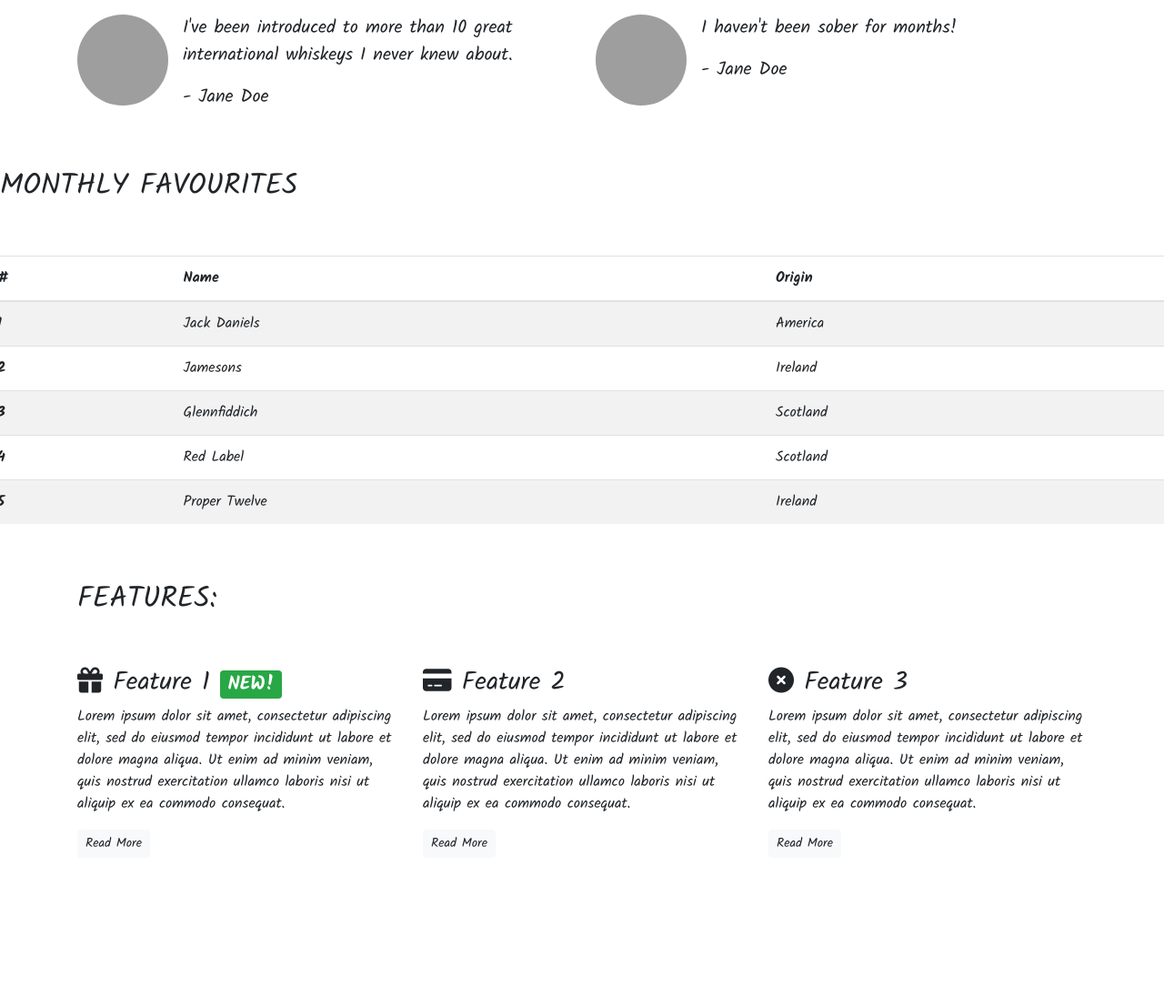
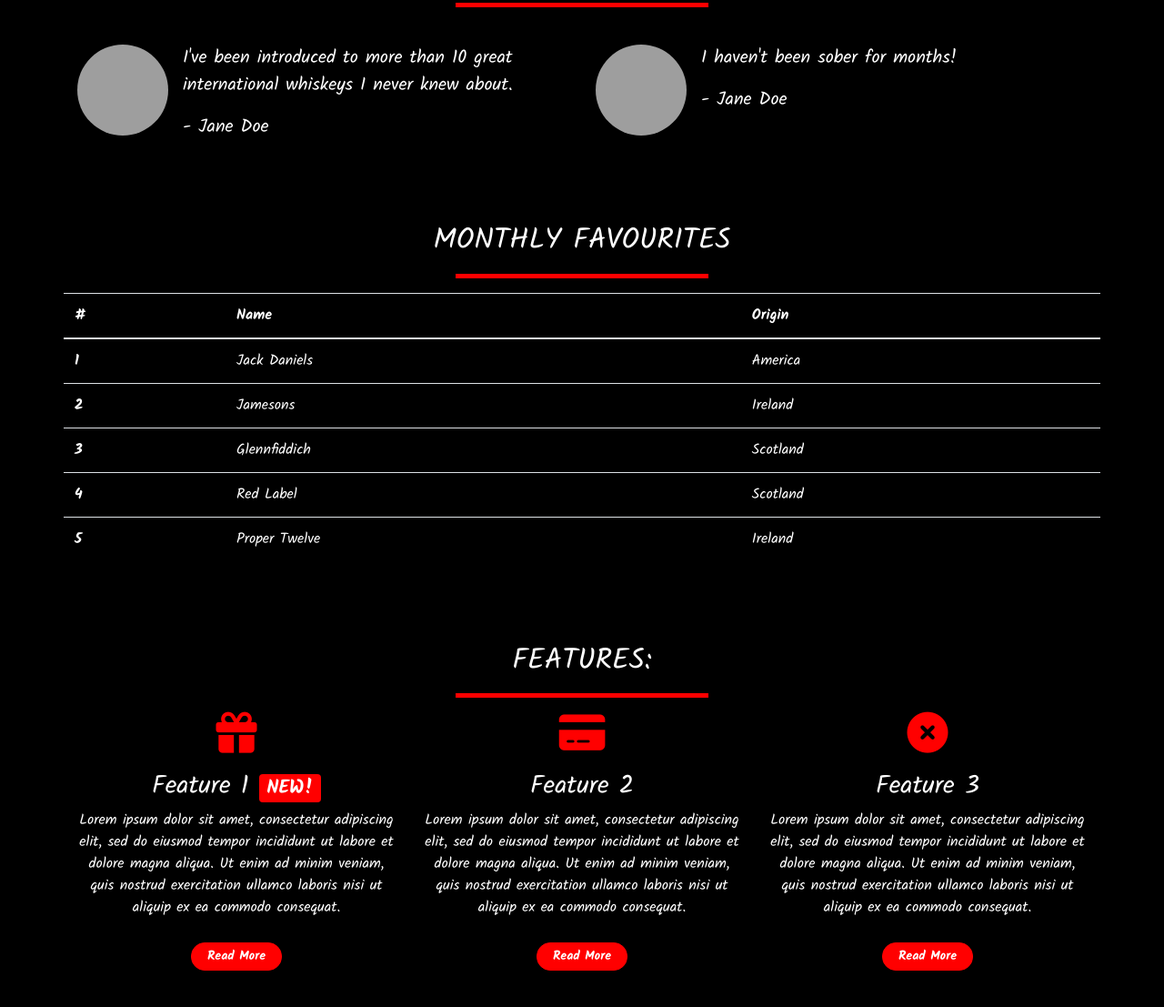
Before and after one commit to bubbly16/test, a plain HTML site: page index.html in a window 1280 px wide. Shown: the part 926-2033 px from the top of the page at 91% size. Before the commit the page ends 1885 px from the top, so only its background shows below. Drawn offline with nearby package versions, Linux system fonts and the light colour scheme; grey boxes are pictures that could not be loaded.

Commit message:
styled quotes and features

```diff
--- a/css/style.css
+++ b/css/style.css
@@ -1,5 +1,10 @@
 body {
   font-family: "Kalam", cursive;
+}
+
+.container-wrapper {
+    background-color: black;
+    color: white;
 }
 
 .alert-container .col-12 {
@@ -12,8 +17,13 @@ body {
     margin-bottom: 0;
     padding: 5px 15px;
     color: #fd0000;
-    background-color: #ffc200;
-    border-color: #ff0000;
+    background-color: white;
+    border-color: black;
+}
+
+.lead mark{
+    background-color: red;
+    color: white;
 }
 
 .callout-container {
@@ -41,10 +51,20 @@ body {
     background-color: rgba(0,0,0,0.5);
 }
 
-.quotes-container {
+/*Page headers*/
+
+.page-header {
+    margin-bottom: 0;
+    border-bottom: 0;
+    text-align: center;
 }
 
-.features-container {
+.page-header h2 {
+    margin-top: 0;
+}
+
+.quotes .page-header {
+    margin-bottom: 25px;
 }
 
 /*Block Dividers*/
@@ -53,14 +73,18 @@ body {
     width: 50%;
     height: 5px;
     border: 0;
-}
-
-.block-divider--red {
-    background-color: red;
+    background-color: red
 }
 
 .block-divider--short {
     width: 25%;
+}
+
+/*Content containers*/
+
+.content-container {
+    padding-top: 75px;
+    padding-bottom:
 }
 
 /*Navbar*/
@@ -162,3 +186,29 @@ a:hover {
     background-color: white;
     border-color: white;
 }
+
+.feature {
+    text-align: center;
+    margin-bottom: 40px;
+}
+
+.feature i {
+    margin-bottom: 20px;
+    font-size: 45px;
+    line-height: 45px;
+    color: red;
+}
+
+.feature .btn {
+    background-color: red;
+    border-color: red;
+    border-radius: 15px;
+    min-width: 100px;
+    font-weight: bold;
+    margin-top: 10px;
+    color: white;
+}
+
+.badge--red {
+    background-color: red
+}
--- a/index.html
+++ b/index.html
@@ -87,7 +87,7 @@
           <p class="navbar-text my-auto mr-2">
             <i>Great Whiskey Delivered to your door!</i>
           </p>
-          <a class="btn--cta btn--red" href="/login">Sign In / Sign Up</a>
+          <a     href="/login">Sign In / Sign Up</a>
         </div>
       </nav>
     </div>
@@ -101,7 +101,7 @@
             <h1 class="jumbotron-header">
               The finest whiskeys delivered to your doorstep.
             </h1>
-            <hr class="block-divider block-divider--red" />
+            <hr class="block-divider" />
             <p class="lead">
               Sign up today to start receiving the world's best whiskeys every
               month.
@@ -129,11 +129,13 @@
     <!-- /.callout -->
 
     <!-- Quotes -->
-    <div class="container quotes-container">
+    <div class="container-wrapper">
+      <div class="container quotes-container content-container">
         <section class="quotes">
           <div class="row">
-          <div class="col-12 my-5">
+            <div class="col-12 page-header">
               <h2 class="text-uppercase">Quotes:</h2>
+              <hr class="block-divider block-divider--short" />
             </div>
           </div>
           <div class="row">
@@ -179,12 +181,16 @@
           </div>
         </section>
       </div>
+    </div>
     <!-- /.quotes -->
 
     <!-- Table -->
+    <div class="container-wrapper">
+      <div class="container content-container">
         <div class="row">
-      <div class="col-12 my-5">
+          <div class="col-12 page-header">
             <h2 class="text-uppercase">Monthly Favourites</h2>
+            <hr class="block-divider block-divider--short" />
           </div>
           <table class="table table-striped">
             <thead>
@@ -223,27 +229,31 @@
             </tbody>
           </table>
         </div>
+      </div>
+    </div>
 
     <!-- Features -->
-    <div class="container features-container">
+    <div class="container-wrapper">
+      <div class="container features-container content-container">
         <section class="features">
           <div class="row">
-          <div class="col-12 my-5">
+            <div class="col-12 page-header">
               <h2 class="text-uppercase">Features:</h2>
+              <hr class="block-divider block-divider--short" />
             </div>
           </div>
           <div class="row">
             <div class="col-12 col-md-6 col-lg-4">
               <div class="feature">
                 <h3>
-                <i class="fas fa-gift d-none d-sm-inline"></i> Feature 1
-                <span class="badge badge-success">NEW!</span>
+                  <i class="fas fa-gift d-none d-sm-block"></i> Feature 1
+                  <span class="badge badge--red">NEW!</span>
                 </h3>
                 <p>
-                Lorem ipsum dolor sit amet, consectetur adipiscing elit, sed do
-                eiusmod tempor incididunt ut labore et dolore magna aliqua. Ut
-                enim ad minim veniam, quis nostrud exercitation ullamco laboris
-                nisi ut aliquip ex ea commodo consequat.
+                  Lorem ipsum dolor sit amet, consectetur adipiscing elit, sed
+                  do eiusmod tempor incididunt ut labore et dolore magna aliqua.
+                  Ut enim ad minim veniam, quis nostrud exercitation ullamco
+                  laboris nisi ut aliquip ex ea commodo consequat.
                 </p>
                 <p><a class="btn btn-sm btn-light" href="">Read More</a></p>
               </div>
@@ -251,13 +261,14 @@
             <div class="col-12 col-md-6 col-lg-4">
               <div class="feature">
                 <h3>
-                <i class="fas fa-credit-card d-none d-sm-inline"></i> Feature 2
+                  <i class="fas fa-credit-card d-none d-sm-block"></i> Feature
+                  2
                 </h3>
                 <p>
-                Lorem ipsum dolor sit amet, consectetur adipiscing elit, sed do
-                eiusmod tempor incididunt ut labore et dolore magna aliqua. Ut
-                enim ad minim veniam, quis nostrud exercitation ullamco laboris
-                nisi ut aliquip ex ea commodo consequat.
+                  Lorem ipsum dolor sit amet, consectetur adipiscing elit, sed
+                  do eiusmod tempor incididunt ut labore et dolore magna aliqua.
+                  Ut enim ad minim veniam, quis nostrud exercitation ullamco
+                  laboris nisi ut aliquip ex ea commodo consequat.
                 </p>
                 <p><a class="btn btn-sm btn-light" href="">Read More</a></p>
               </div>
@@ -265,19 +276,21 @@
             <div class="col-12 d-md-none d-lg-block col-lg-4">
               <div class="feature">
                 <h3>
-                <i class="fas fa-times-circle d-none d-sm-inline"></i> Feature 3
+                  <i class="fas fa-times-circle d-none d-sm-block"></i> Feature
+                  3
                 </h3>
                 <p>
-                Lorem ipsum dolor sit amet, consectetur adipiscing elit, sed do
-                eiusmod tempor incididunt ut labore et dolore magna aliqua. Ut
-                enim ad minim veniam, quis nostrud exercitation ullamco laboris
-                nisi ut aliquip ex ea commodo consequat.
+                  Lorem ipsum dolor sit amet, consectetur adipiscing elit, sed
+                  do eiusmod tempor incididunt ut labore et dolore magna aliqua.
+                  Ut enim ad minim veniam, quis nostrud exercitation ullamco
+                  laboris nisi ut aliquip ex ea commodo consequat.
                 </p>
                 <p><a class="btn btn-sm btn-light" href="">Read More</a></p>
               </div>
             </div>
           </div>
         </section>
+      </div>
     </div>
     <!-- /.features -->
 
```
Lines whose indentation alone changed are shown as unchanged.
